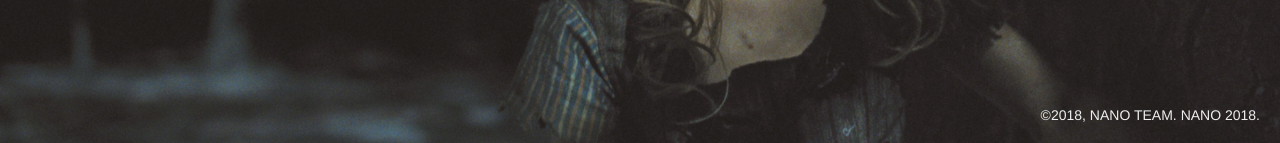
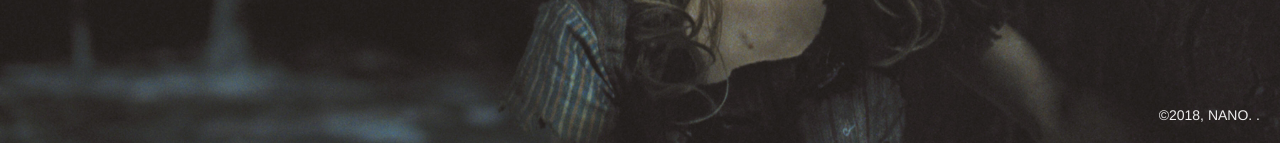
Before and after one commit to nanoshort/nanoshort.github.io, a Jekyll site: the page built from _posts/2014-01-22-thinny-2.md, in a window 1280 px wide and 900 px high, scrolled down 3133 px. Shown: the part 757-900 px from the top of the window. Built offline with Jekyll 4.4.1, drawn with Linux system fonts in a browser that asks for light colours; some web fonts are replaced; comment, search, counter and statistics services are not loaded.

Commit message:
copyright

```diff
--- a/_config.yml
+++ b/_config.yml
@@ -56,7 +56,7 @@ menu:
 
 
 copyright:
-  author:	Nano team
+  author:	nano
   url:		http://nano.do
-  type_title:	nano 2018
+  type_title:
   type_url:	http://creativecommons.org/licenses/by-nc/2.5/br
```
